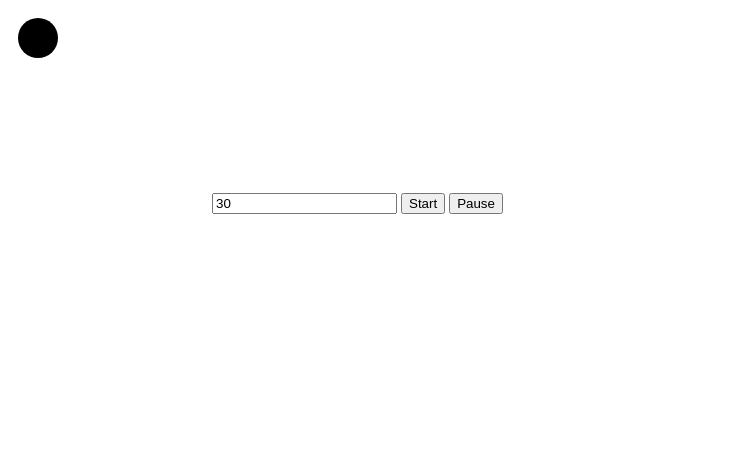
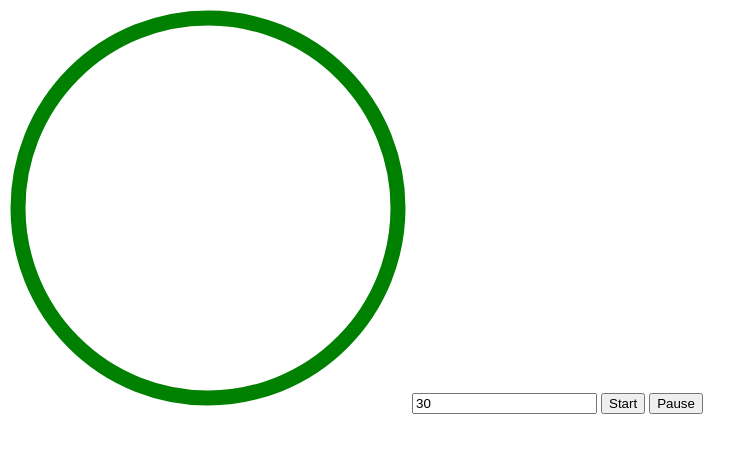
Before and after one commit to edwinhung/timer, a plain HTML site: page index.html in a window 1280 px wide. Shown: the whole page, without its empty margins (0-756 px from the left). Drawn offline with Linux system fonts and the light colour scheme.

Commit message:
set up circle animation

```diff
--- a/index.html
+++ b/index.html
@@ -6,8 +6,16 @@
     <title>Timer</title>
   </head>
   <body>
-    <svg height="200" width="200">
-      <circle r="20" cx="30" cy="30" />
+    <svg height="400" width="400">
+      <circle
+        r="190"
+        cx="200"
+        cy="200"
+        fill="transparent"
+        stroke="green"
+        stroke-width="15"
+        transform="rotate(-90 200 200)"
+      />
     </svg>
     <input id="duration" value="30" />
     <button id="start">Start</button>
--- a/index.js
+++ b/index.js
@@ -1,12 +1,19 @@
 const durationInput = document.querySelector("#duration");
 const startBtn = document.querySelector("#start");
 const pauseBtn = document.querySelector("#pause");
+
+const circle = document.querySelector("circle");
+const perimeter = circle.getAttribute("r") * 2 * Math.PI;
+circle.setAttribute("stroke-dasharray", perimeter);
+
+let currentOffset = 0;
 const timer = new Timer(durationInput, startBtn, pauseBtn, {
   onStart() {
     console.log("Started");
   },
   onTick() {
-    console.log("tick");
+    circle.setAttribute("stroke-dashoffset", currentOffset);
+    currentOffset -= 50;
   },
   onComplete() {
     console.log("Completed");
```
